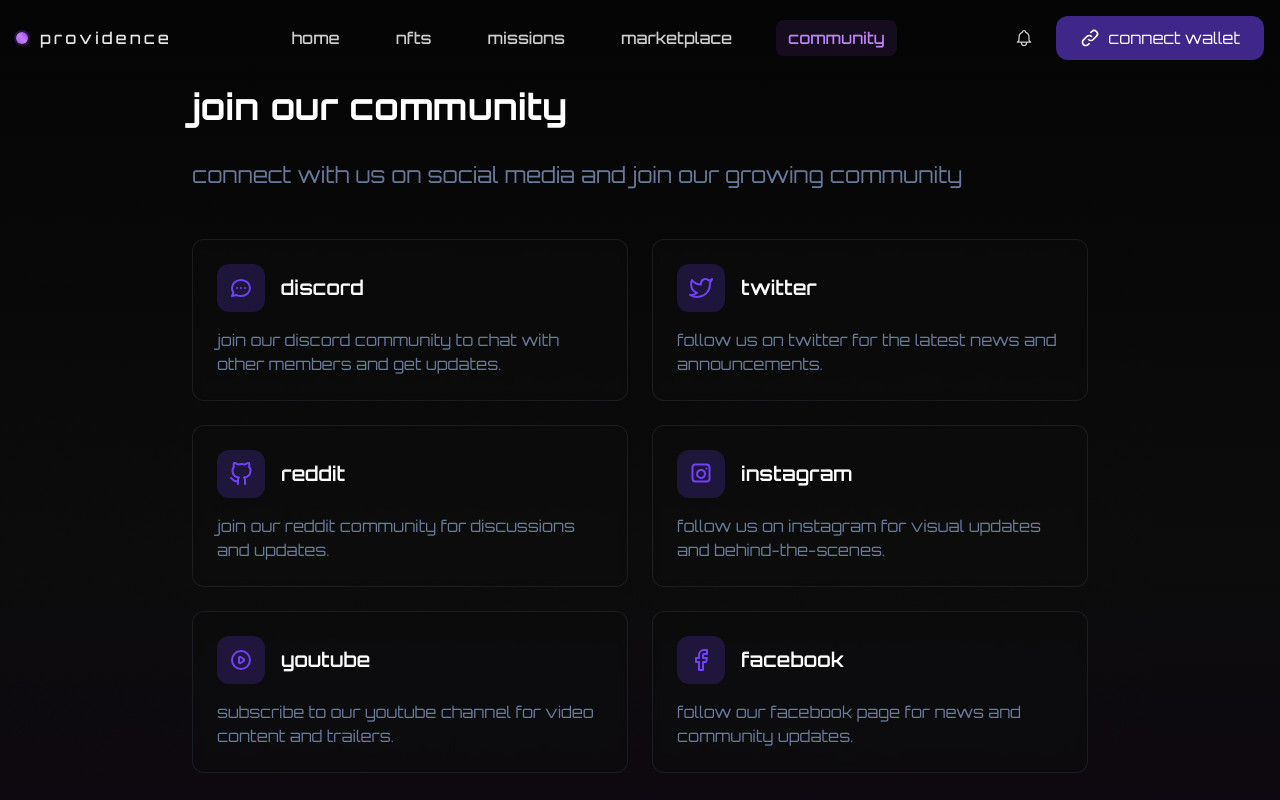
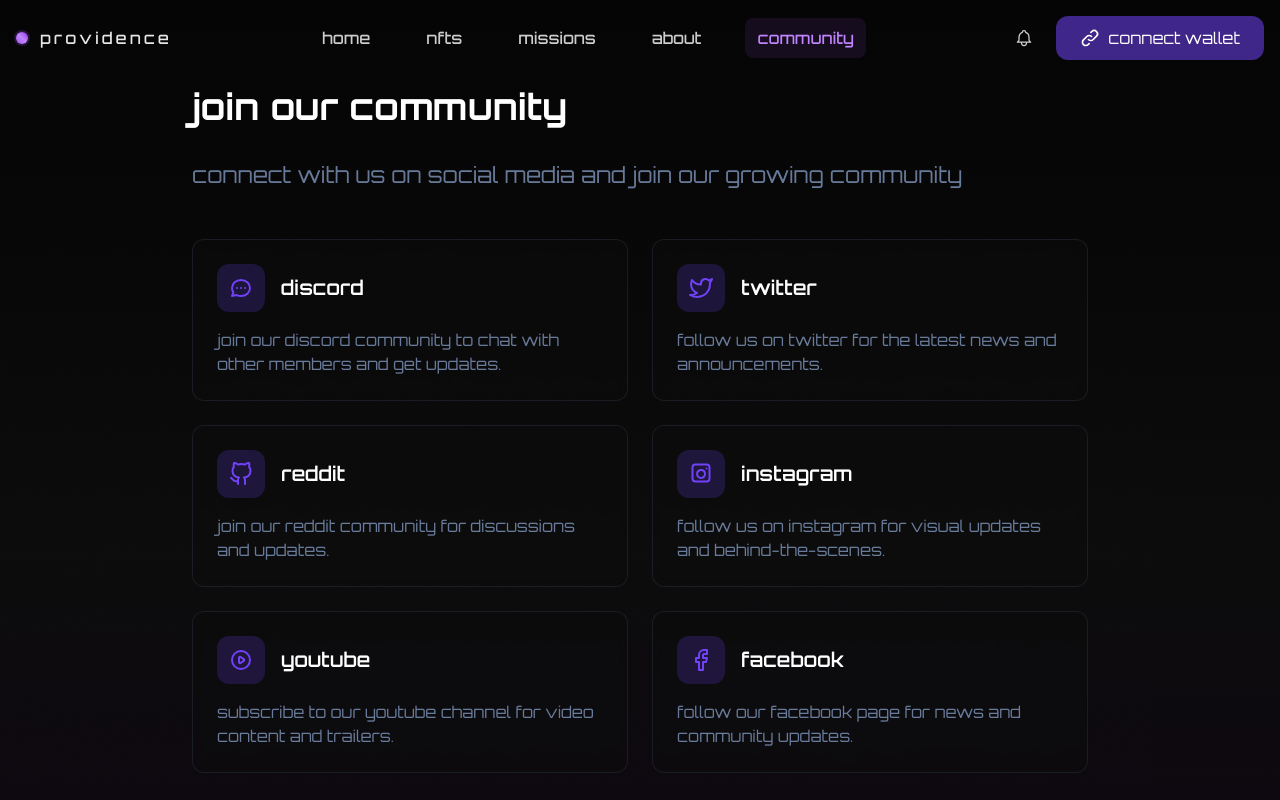
Before and after one commit to CyberSapiensInfrastructure/nft-landing-page, a React (Vite) app: page /community in a window 1280 px wide. Shown: the top 800 px of the page. Built offline with nearby package versions, Linux system fonts and the light colour scheme.

Commit message:
Update Header.tsx

```diff
--- a/src/components/Header.tsx
+++ b/src/components/Header.tsx
@@ -26,7 +26,6 @@
 const Header: React.FC<HeaderProps> = ({ onConnect, onDisconnect }) => {
   const [isScrolled, setIsScrolled] = useState(false);
   const [isMobileMenuOpen, setIsMobileMenuOpen] = useState(false);
-  const [activeDropdown, setActiveDropdown] = useState<string | null>(null);
   const location = useLocation();
 
   useEffect(() => {
@@ -38,87 +37,13 @@
     return () => window.removeEventListener('scroll', handleScroll);
   }, []);
 
-  const navItems: NavItem[] = [
+  const navItems = [
     { path: '/', label: 'home' },
-    {
-      path: '/list',
-      label: 'nfts',
-      dropdown: [
-        {
-          label: 'All NFTs',
-          path: '/list',
-          icon: 'grid',
-          description: 'Browse all available NFTs',
-          featured: true,
-          stats: '2.5k+ NFTs'
-        },
-        {
-          label: 'My Collection',
-          path: '/collection',
-          icon: 'collection',
-          description: 'View your NFT collection',
-          stats: '3 NFTs'
-        },
-        {
-          label: 'Staked NFTs',
-          path: '/staked',
-          icon: 'stake',
-          description: 'Check your staked assets',
-          stats: '1 Staked'
-        }
-      ]
-    },
-    {
-      path: '/missions',
-      label: 'missions',
-      dropdown: [
-        { label: 'Active Missions', path: '/missions', icon: 'mission' },
-        { label: 'Completed', path: '/missions/completed', icon: 'check' },
-        { label: 'Rewards', path: '/missions/rewards', icon: 'reward' }
-      ]
-    },
-    {
-      path: '/marketplace',
-      label: 'marketplace',
-      dropdown: [
-        { label: 'Browse', path: '/marketplace', icon: 'browse' },
-        { label: 'Create', path: '/marketplace/create', icon: 'create' },
-        { label: 'Activity', path: '/marketplace/activity', icon: 'activity' }
-      ]
-    },
+    { path: '/list', label: 'nfts' },
+    { path: '/missions', label: 'missions' },
+    { path: '/about', label: 'about' },
     { path: '/community', label: 'community' },
   ];
-
-  const renderIcon = (icon: string) => {
-    switch (icon) {
-      case 'grid':
-        return (
-          <svg className="w-4 h-4" fill="none" stroke="currentColor" viewBox="0 0 24 24">
-            <path strokeLinecap="round" strokeLinejoin="round" strokeWidth={1.5} d="M4 6a2 2 0 012-2h2a2 2 0 012 2v2a2 2 0 01-2 2H6a2 2 0 01-2-2V6zM14 6a2 2 0 012-2h2a2 2 0 012 2v2a2 2 0 01-2 2h-2a2 2 0 01-2-2V6zM4 16a2 2 0 012-2h2a2 2 0 012 2v2a2 2 0 01-2 2H6a2 2 0 01-2-2v-2zM14 16a2 2 0 012-2h2a2 2 0 012 2v2a2 2 0 01-2 2h-2a2 2 0 01-2-2v-2z" />
-          </svg>
-        );
-      case 'mission':
-        return (
-          <svg className="w-4 h-4" fill="none" stroke="currentColor" viewBox="0 0 24 24">
-            <path strokeLinecap="round" strokeLinejoin="round" strokeWidth={1.5} d="M9 5H7a2 2 0 00-2 2v12a2 2 0 002 2h10a2 2 0 002-2V7a2 2 0 00-2-2h-2M9 5a2 2 0 002 2h2a2 2 0 002-2M9 5a2 2 0 012-2h2a2 2 0 012 2m-6 9l2 2 4-4" />
-          </svg>
-        );
-      case 'check':
-        return (
-          <svg className="w-4 h-4" fill="none" stroke="currentColor" viewBox="0 0 24 24">
-            <path strokeLinecap="round" strokeLinejoin="round" strokeWidth={1.5} d="M5 13l4 4L19 7" />
-          </svg>
-        );
-      case 'reward':
-        return (
-          <svg className="w-4 h-4" fill="none" stroke="currentColor" viewBox="0 0 24 24">
-            <path strokeLinecap="round" strokeLinejoin="round" strokeWidth={1.5} d="M12 8c-1.657 0-3 .895-3 2s1.343 2 3 2 3 .895 3 2-1.343 2-3 2m0-8c1.11 0 2.08.402 2.599 1M12 8V7m0 1v8m0 0v1m0-1c-1.11 0-2.08-.402-2.599-1M21 12a9 9 0 11-18 0 9 9 0 0118 0z" />
-          </svg>
-        );
-      default:
-        return null;
-    }
-  };
 
   return (
     <header
@@ -146,15 +71,10 @@
           {/* Desktop Navigation */}
           <div className="hidden md:flex items-center gap-8">
             {navItems.map((item) => (
-              <div
+              <Link
                 key={item.path}
-                className="relative"
-                onMouseEnter={() => setActiveDropdown(item.label)}
-                onMouseLeave={() => setActiveDropdown(null)}
-              >
-                <Link
                 to={item.path}
-                  className={`text-sm font-medium transition-all duration-300 relative group px-3 py-2 rounded-lg ${
+                className={`text-sm font-medium transition-all duration-300 px-3 py-2 rounded-lg ${
                   location.pathname === item.path
                     ? 'text-purple-400 bg-purple-500/10'
                     : 'text-white/80 hover:text-white hover:bg-white/5'
@@ -162,51 +82,6 @@
               >
                 {item.label}
               </Link>
-
-                {/* Dropdown Menu */}
-                {item.dropdown && activeDropdown === item.label && (
-                  <motion.div
-                    initial={{ opacity: 0, y: 5, scale: 0.95 }}
-                    animate={{ opacity: 1, y: 0, scale: 1 }}
-                    exit={{ opacity: 0, y: 5, scale: 0.95 }}
-                    transition={{ duration: 0.15, ease: "easeOut" }}
-                    className="absolute left-0 pt-2 w-[280px] z-50"
-                    style={{ top: "calc(100% + 5px)" }}
-                  >
-                    <div className="relative">
-                      <div
-                        className="absolute -top-2 left-[28px] w-[12px] h-[12px] bg-[#1a1a1a] rotate-45 ring-1 ring-white/5"
-                        style={{ boxShadow: "-1px -1px 0 0 rgba(255,255,255,0.05)" }}
-                      />
-                      <div className="relative bg-[#1a1a1a] rounded-xl overflow-hidden ring-1 ring-white/5">
-                        <div className="p-1">
-                          {item.dropdown.map((dropItem) => (
-                            <Link
-                              key={dropItem.path}
-                              to={dropItem.path}
-                              className="flex items-center justify-between p-3 text-sm text-white/70 hover:text-white transition-all duration-200 hover:bg-white/[0.03] rounded-lg group"
-                            >
-                              <div className="flex flex-col gap-0.5">
-                                <span className="font-medium">{dropItem.label}</span>
-                                {dropItem.description && (
-                                  <span className="text-[11px] text-white/40">
-                                    {dropItem.description}
-                                  </span>
-                                )}
-                              </div>
-                              <div className="text-white/20 group-hover:text-purple-400 transition-colors">
-                                <svg className="w-4 h-4" fill="none" stroke="currentColor" viewBox="0 0 24 24">
-                                  <path strokeLinecap="round" strokeLinejoin="round" strokeWidth={2} d="M9 5l7 7-7 7" />
-                                </svg>
-                              </div>
-                            </Link>
-                          ))}
-                        </div>
-                      </div>
-                    </div>
-                  </motion.div>
-                )}
-              </div>
             ))}
           </div>
 
@@ -266,53 +141,8 @@
               >
                 <div className="p-2 space-y-1">
                   {navItems.map((item) => (
-                    <div key={item.path}>
-                      {item.dropdown ? (
-                        <div className="rounded-xl overflow-hidden">
-                          <button
-                            onClick={() => setActiveDropdown(activeDropdown === item.label ? null : item.label)}
-                            className="w-full flex items-center justify-between p-3 text-white/80 hover:text-white hover:bg-white/5 transition-all duration-300 rounded-xl"
-                          >
-                            <span className="text-sm font-medium">{item.label}</span>
-                            <motion.svg
-                              animate={{ rotate: activeDropdown === item.label ? 180 : 0 }}
-                              className="w-4 h-4"
-                              fill="none"
-                              stroke="currentColor"
-                              viewBox="0 0 24 24"
-                            >
-                              <path strokeLinecap="round" strokeLinejoin="round" strokeWidth={2} d="M19 9l-7 7-7-7" />
-                            </motion.svg>
-                          </button>
-                          <AnimatePresence>
-                            {activeDropdown === item.label && (
-                              <motion.div
-                                initial={{ opacity: 0, height: 0 }}
-                                animate={{ opacity: 1, height: 'auto' }}
-                                exit={{ opacity: 0, height: 0 }}
-                                className="bg-slate-900/50 p-2"
-                              >
-                                {item.dropdown.map((dropItem) => (
                     <Link
-                                    key={dropItem.path}
-                                    to={dropItem.path}
-                                    onClick={() => setIsMobileMenuOpen(false)}
-                                    className="flex items-center gap-3 p-3 text-sm text-white/60 hover:text-white rounded-xl hover:bg-white/5 transition-all duration-300 group"
-                                  >
-                                    {dropItem.icon && (
-                                      <span className="p-2 rounded-lg bg-slate-900/50 text-white/40 group-hover:text-purple-400 group-hover:bg-purple-500/10 transition-all duration-300">
-                                        {renderIcon(dropItem.icon)}
-                                      </span>
-                                    )}
-                                    {dropItem.label}
-                                  </Link>
-                                ))}
-                              </motion.div>
-                            )}
-                          </AnimatePresence>
-                        </div>
-                      ) : (
-                        <Link
+                      key={item.path}
                       to={item.path}
                       onClick={() => setIsMobileMenuOpen(false)}
                       className={`block p-3 text-sm font-medium transition-all duration-300 rounded-xl ${
@@ -323,8 +153,6 @@
                     >
                       {item.label}
                     </Link>
-                      )}
-                    </div>
                   ))}
                 </div>
                 <div className="p-2 border-t border-white/5 mt-2">
```
Lines whose indentation alone changed are shown as unchanged.
